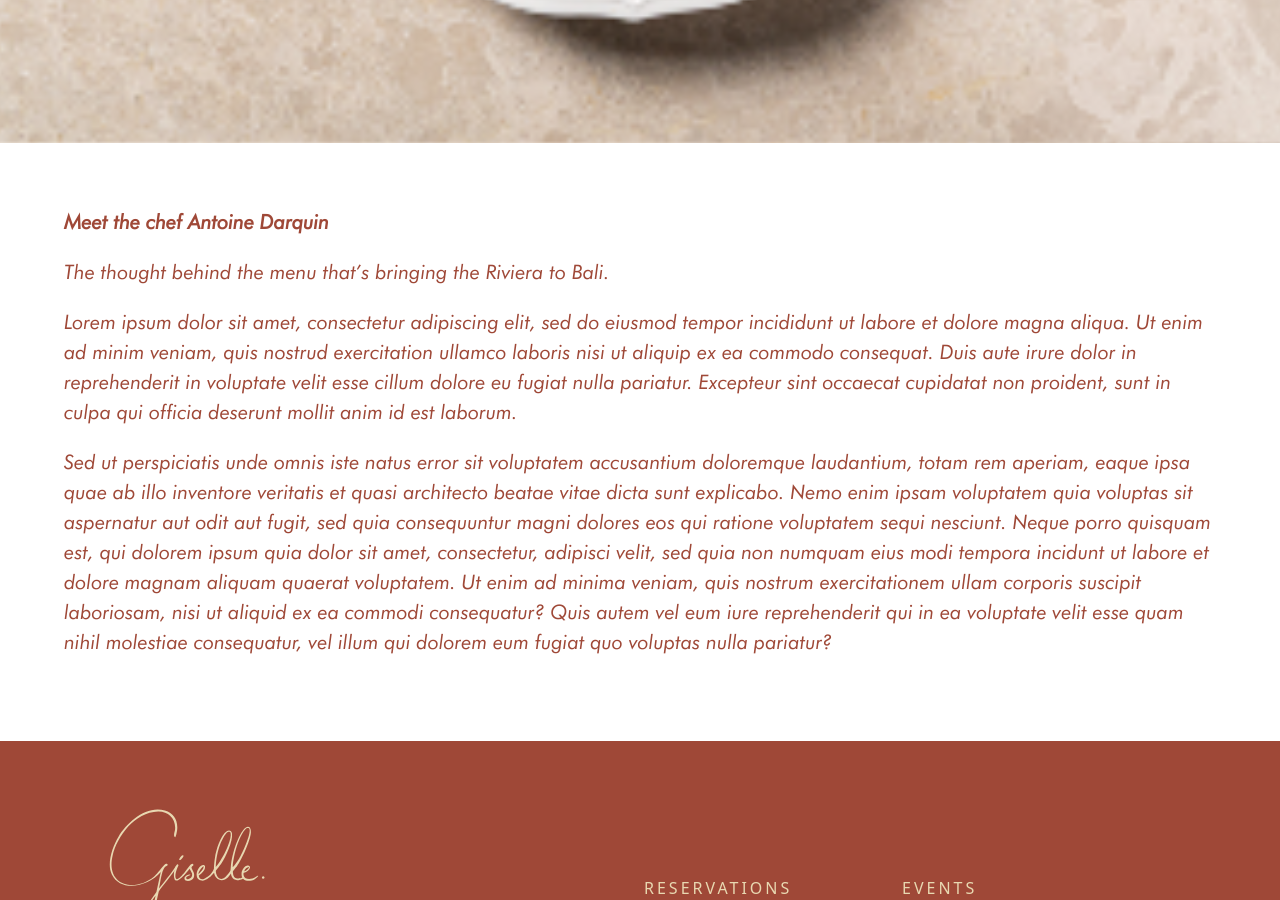
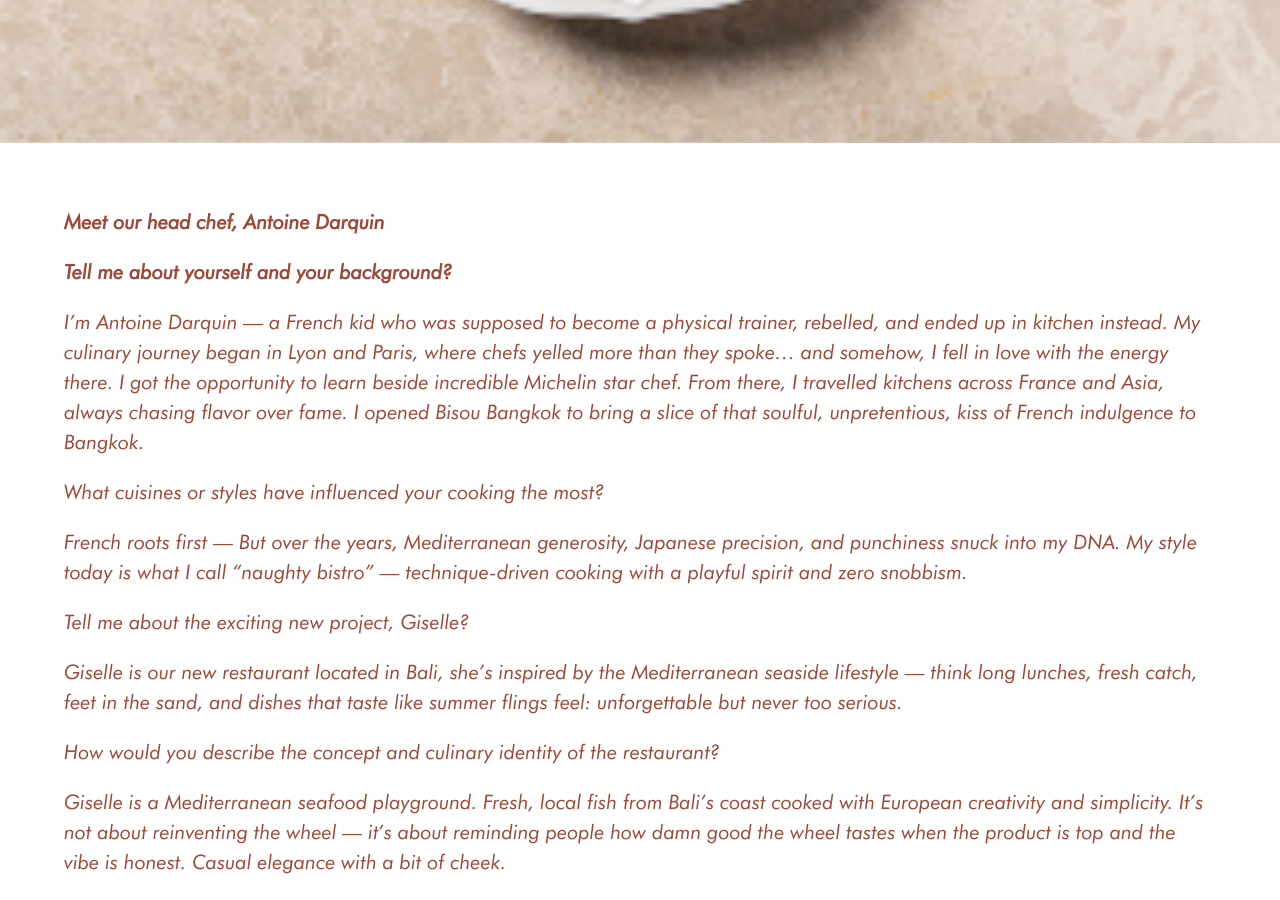
Before and after one commit to dezoul/Giselle, a Jekyll site: the page built from _posts/2025-08-8-meet-alejandro.md, in a window 1280 px wide and 900 px high, scrolled down 786 px. Built offline with Jekyll 4.4.1, drawn with Linux system fonts in a browser that asks for light colours; some web fonts are replaced; some of the changed text lies outside the part shown.

Commit message:
Updated 4 files via CloudCannon.

````diff
--- a/_posts/2025-08-8-meet-alejandro.md
+++ b/_posts/2025-08-8-meet-alejandro.md
@@ -17,10 +17,39 @@
 footer:
     background: dark
 ---
-**Meet the chef Antoine Darquin**
+**Meet our head chef, Antoine Darquin**
 
-The thought behind the menu that’s bringing the Riviera to Bali.
+**Tell me about yourself and your background?**
 
-Lorem ipsum dolor sit amet, consectetur adipiscing elit, sed do eiusmod tempor incididunt ut labore et dolore magna aliqua. Ut enim ad minim veniam, quis nostrud exercitation ullamco laboris nisi ut aliquip ex ea commodo consequat. Duis aute irure dolor in reprehenderit in voluptate velit esse cillum dolore eu fugiat nulla pariatur. Excepteur sint occaecat cupidatat non proident, sunt in culpa qui officia deserunt mollit anim id est laborum.
+I’m Antoine Darquin — a French kid who was supposed to become a physical trainer, rebelled, and ended up in kitchen instead. My culinary journey began in Lyon and Paris, where chefs yelled more than they spoke… and somehow, I fell in love with the energy there. I got the opportunity to learn beside incredible Michelin star chef. From there, I travelled kitchens across France and Asia, always chasing flavor over fame. I opened Bisou Bangkok to bring a slice of that soulful, unpretentious, kiss of French indulgence to Bangkok.
 
-Sed ut perspiciatis unde omnis iste natus error sit voluptatem accusantium doloremque laudantium, totam rem aperiam, eaque ipsa quae ab illo inventore veritatis et quasi architecto beatae vitae dicta sunt explicabo. Nemo enim ipsam voluptatem quia voluptas sit aspernatur aut odit aut fugit, sed quia consequuntur magni dolores eos qui ratione voluptatem sequi nesciunt. Neque porro quisquam est, qui dolorem ipsum quia dolor sit amet, consectetur, adipisci velit, sed quia non numquam eius modi tempora incidunt ut labore et dolore magnam aliquam quaerat voluptatem. Ut enim ad minima veniam, quis nostrum exercitationem ullam corporis suscipit laboriosam, nisi ut aliquid ex ea commodi consequatur? Quis autem vel eum iure reprehenderit qui in ea voluptate velit esse quam nihil molestiae consequatur, vel illum qui dolorem eum fugiat quo voluptas nulla pariatur?
+What cuisines or styles have influenced your cooking the most?
+
+French roots first — But over the years, Mediterranean generosity, Japanese precision, and punchiness snuck into my DNA. My style today is what I call “naughty bistro” — technique-driven cooking with a playful spirit and zero snobbism.
+
+Tell me about the exciting new project, Giselle?
+
+Giselle is our new restaurant located in Bali, she’s inspired by the Mediterranean seaside lifestyle — think long lunches, fresh catch, feet in the sand, and dishes that taste like summer flings feel: unforgettable but never too serious.
+
+How would you describe the concept and culinary identity of the restaurant?
+
+Giselle is a Mediterranean seafood playground. Fresh, local fish from Bali’s coast cooked with European creativity and simplicity. It’s not about reinventing the wheel — it’s about reminding people how damn good the wheel tastes when the product is top and the vibe is honest. Casual elegance with a bit of cheek.
+
+What sets this restaurant apart from others in the area?
+
+We don’t do “fusion” to be trendy. We do clarity of flavour, exceptional sourcing, and a warm atmosphere where you’re treated like a regular even on your first visit. It’s a restaurant with a soul (and a little attitude). Our secret sauce? We cook like we’re inviting you to our home — except the wine is colder and the music is better.
+
+Tell us about the menu and how it was created?
+
+The menu was born from the fresh catch and French savoir-faire. The idea: let the product speak — don’t shout over it. Every dish is three things: seasonal, sexy, and shareable. Because food tastes better when you steal it off someone else’s plate.
+
+What excites you the most about Giselle?
+
+Honestly? The energy. It’s a restaurant you feel before you even taste it. And the challenge of bringing Michelin-level mentality into a relaxed vibes — that contrast is thrilling. Plus, watching people fall in love with simple things done right…
+
+Can you share one or two dishes you’re most excited for people to try?
+
+```
+•	The Sea Bream Sashimi, Yuzukosho Vinaigrette, dressed directly on the fish bones with citrus Yuzukoshol
+•	Our whole roasted Pink Snapper in Salt Crust, Beurre Blanc Noily Prat
+```
````
Also changed, not shown: _posts/2025-08-10-love-letters-from-bali.md (+25 -5 lines).
